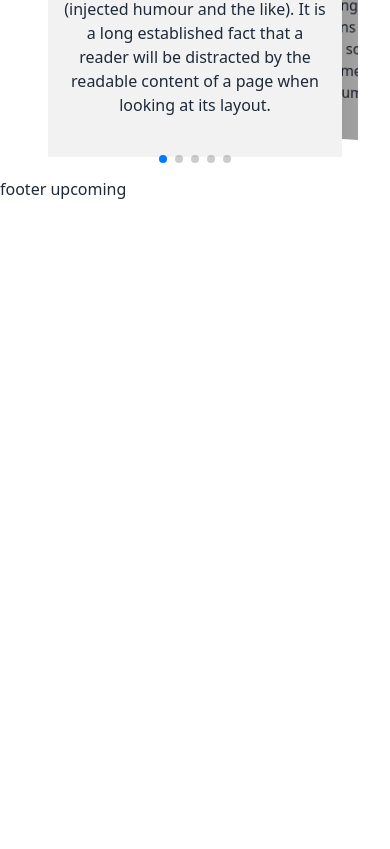
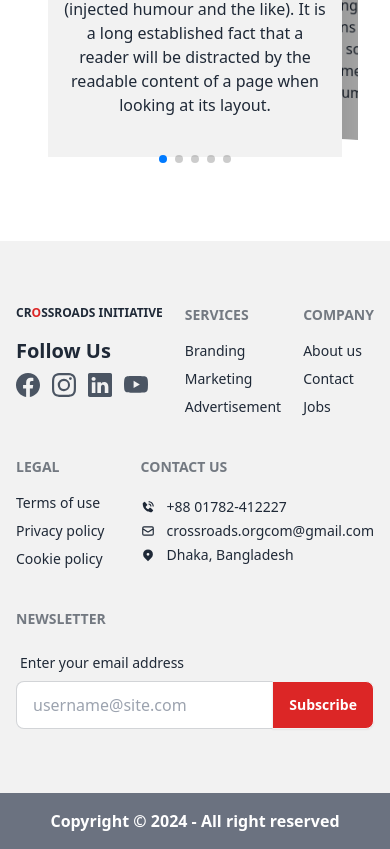
Before and after one commit to rakibaakter/cross-roads-initiative, a React (Vite) app: page / in a window 390 px wide. Shown: the part 4871-5720 px from the top of the page. Before the commit the page ends 5072 px from the top, so only its background shows below. Built offline with nearby package versions, Linux system fonts and the light colour scheme.

Commit message:
created responsive footer

```diff
--- a/src/components/Footer.jsx
+++ b/src/components/Footer.jsx
@@ -1,8 +1,89 @@
+import { BsFacebook, BsInstagram, BsLinkedin, BsYoutube } from "react-icons/bs";
+import { BiSolidPhoneCall } from "react-icons/bi";
+import { HiLocationMarker, HiOutlineMail } from "react-icons/hi";
+
 const Footer = () => {
   return (
-    <div>
-      <h2>footer upcoming</h2>
-    </div>
+    <>
+      <footer className="footer mt-16 py-16 bg-base-200 text-base-content px-4 md:px-12 lg:px-32 flex flex-wrap justify-between">
+        <aside>
+          <div className="">
+            <h2 className="uppercase text-xs md:text-xl lg:text-2xl font-bold md:font-semibold">
+              Cr
+              <span className="text-red-600">o</span>
+              ssRoads Initiative
+            </h2>
+
+            <div className="mt-4">
+              <h2 className="mb-2 text-xl font-bold">Follow Us</h2>
+              <div className="flex text-2xl gap-3 text-gray-600 ">
+                <BsFacebook />
+                <BsInstagram />
+                <BsLinkedin />
+                <BsYoutube />
+              </div>
+            </div>
+          </div>
+        </aside>
+        <nav>
+          <h6 className="footer-title">Services</h6>
+          <a className="link link-hover">Branding</a>
+          <a className="link link-hover">Marketing</a>
+          <a className="link link-hover">Advertisement</a>
+        </nav>
+        <nav>
+          <h6 className="footer-title">Company</h6>
+          <a className="link link-hover">About us</a>
+          <a className="link link-hover">Contact</a>
+          <a className="link link-hover">Jobs</a>
+        </nav>
+        <nav>
+          <h6 className="footer-title">Legal</h6>
+          <a className="link link-hover">Terms of use</a>
+          <a className="link link-hover">Privacy policy</a>
+          <a className="link link-hover">Cookie policy</a>
+        </nav>
+        <nav>
+          <h6 className="footer-title">Contact Us</h6>
+
+          <ul>
+            <li className="flex mt-1 items-center gap-3 ">
+              <BiSolidPhoneCall />
+              <h4>+88 01782-412227</h4>
+            </li>
+            <li className="flex mt-1 items-center gap-3 ">
+              <HiOutlineMail />
+              <h4>crossroads.orgcom@gmail.com</h4>
+            </li>
+            <li className="flex mt-1 items-center gap-3 ">
+              <HiLocationMarker />
+              <h4>Dhaka, Bangladesh</h4>
+            </li>
+          </ul>
+        </nav>
+        <form>
+          <h6 className="footer-title">Newsletter</h6>
+          <fieldset className="form-control">
+            <label className="label">
+              <span className="label-text">Enter your email address</span>
+            </label>
+            <div className="join">
+              <input
+                type="text"
+                placeholder="username@site.com"
+                className="input input-bordered join-item w-3/4"
+              />
+              <button className="btn bg-red-600 text-white join-item">
+                Subscribe
+              </button>
+            </div>
+          </fieldset>
+        </form>
+      </footer>
+      <div className=" py-4 bg-gray-500 text-white font-semibold text-center">
+        <span>Copyright © 2024 - All right reserved</span>
+      </div>
+    </>
   );
 };
 
```
Also changed, not shown: src/assets/logo.jpg (added).
